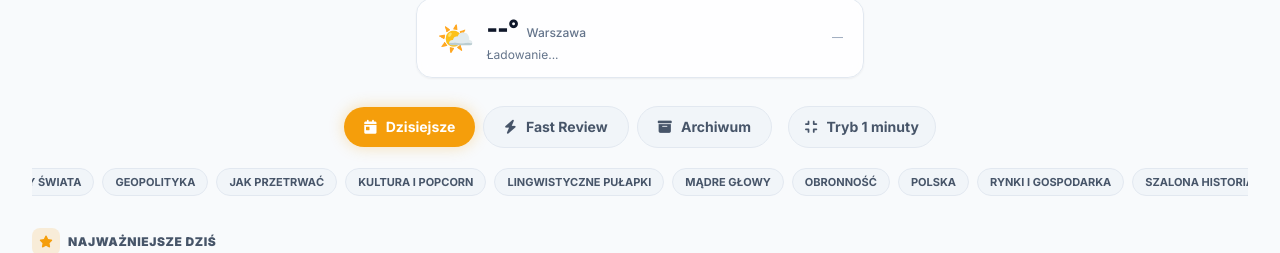
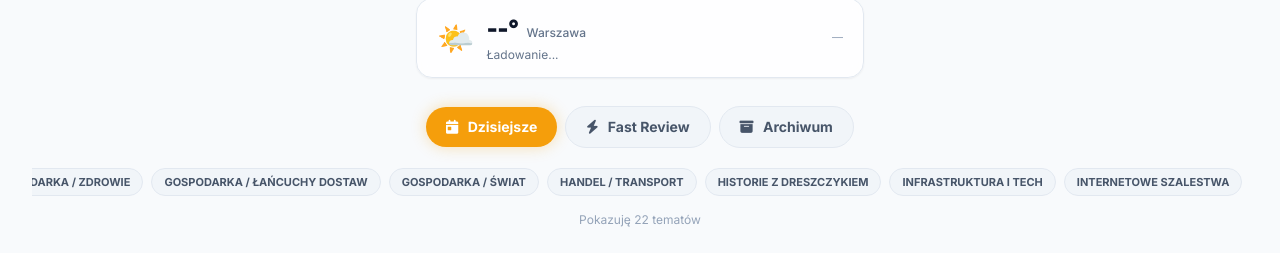
Before and after one commit to Papinio89/Swiat-news, a plain HTML site: page index.html in a window 1280 px wide. Shown: the part 290-543 px from the top of the page. Drawn offline with nearby package versions, Linux system fonts and the light colour scheme; no server answers.

Commit message:
Update index.html

```diff
--- a/index.html
+++ b/index.html
@@ -71,7 +71,7 @@
             padding-bottom: 4px !important;
         }
 
-        /* Category filters - horizontal scroll */
+        /* Category filters */
         #category-filters {
             scrollbar-width: none;
             -ms-overflow-style: none;
@@ -82,17 +82,6 @@
             font-size: 11px !important;
             padding: 5px 12px !important;
         }
-
-        /* Compact mode */
-        body.compact-mode #hero-section { display: none !important; }
-        body.compact-mode #today-grid article .img-container { height: 100px !important; }
-        body.compact-mode #today-grid article p.summary-text { display: none !important; }
-        body.compact-mode #today-grid article .comment-box { display: none !important; }
-        body.compact-mode #today-grid article .read-time { display: none !important; }
-        body.compact-mode #today-grid { gap: 1rem !important; }
-        body.compact-mode #today-grid article h3 { font-size: 0.92rem !important; margin-bottom: 0.4rem !important; }
-        body.compact-mode #weather-widget { display: none !important; }
-        body.compact-mode #new-edition-banner { display: none !important; }
     </style>
 </head>
 <body class="antialiased min-h-screen flex flex-col bg-slate-50 text-slate-900 dark:bg-[#020617] dark:text-f8fafc">
@@ -188,13 +177,11 @@
                         <p id="weather-desc" class="text-xs text-slate-500 dark:text-slate-400 mt-0.5">Ładowanie...</p>
                     </div>
                 </div>
-                <div id="weather-extra" class="text-right text-[11px] text-slate-400 leading-tight">
-                    —
-                </div>
+                <div id="weather-extra" class="text-right text-[11px] text-slate-400 leading-tight">—</div>
             </div>
         </div>
 
-        <!-- TABS + COMPACT -->
+        <!-- TABS -->
         <div class="flex flex-wrap justify-center items-center gap-2 mb-5" id="tabs-container">
             <button id="tab-btn-today" data-tab="today" onclick="switchTab('today')" class="tab-btn active flex-1 sm:flex-none px-5 py-2.5 rounded-full text-sm font-bold transition-all duration-300 bg-brand-500 text-white dark:text-slate-900 shadow-[0_0_15px_rgba(245,158,11,0.3)]">
                 <i class="fa-solid fa-calendar-day mr-1.5"></i> Dzisiejsze
@@ -205,15 +192,13 @@
             <button id="tab-btn-archive" data-tab="archive" onclick="switchTab('archive')" class="tab-btn flex-1 sm:flex-none px-5 py-2.5 rounded-full text-sm font-bold transition-all duration-300 bg-slate-100 dark:bg-slate-800 text-slate-600 dark:text-slate-300 hover:bg-slate-200 dark:hover:bg-slate-700 border border-slate-200 dark:border-slate-700">
                 <i class="fa-solid fa-box-archive mr-1.5"></i> Archiwum
             </button>
-
-            <button id="compact-toggle" onclick="toggleCompact()"
-                class="ml-1 sm:ml-2 px-4 py-2.5 rounded-full text-sm font-bold bg-slate-100 dark:bg-slate-800 text-slate-600 dark:text-slate-300 border border-slate-200 dark:border-slate-700 hover:bg-brand-500 hover:text-slate-900 hover:border-brand-500 transition">
-                <i class="fa-solid fa-compress mr-1.5"></i> <span class="hidden sm:inline">Tryb 1 minuty</span><span class="sm:hidden">1 min</span>
-            </button>
         </div>
 
-        <!-- CATEGORY FILTERS -->
-        <div id="category-filters" class="flex flex-nowrap overflow-x-auto justify-start sm:justify-center gap-2 mb-7 pb-1 -mx-4 px-4 sm:mx-0 sm:px-0 hidden"></div>
+        <!-- CATEGORY FILTERS + COUNTER -->
+        <div id="filters-wrapper" class="mb-7 hidden">
+            <div id="category-filters" class="flex flex-nowrap overflow-x-auto justify-start sm:justify-center gap-2 pb-1 -mx-4 px-4 sm:mx-0 sm:px-0"></div>
+            <p id="filter-counter" class="text-center text-xs text-slate-400 mt-3 hidden">Pokazuję <span id="filter-count">0</span> tematów</p>
+        </div>
 
         <div id="loader" class="flex flex-col items-center justify-center py-16">
             <i class="fa-solid fa-circle-notch fa-spin text-brand-500 dark:text-brand-400 text-4xl mb-4"></i>
@@ -227,8 +212,6 @@
 
         <!-- 1. Dzisiejsze -->
         <div id="view-today" class="view-section opacity-0 transition-opacity duration-500 hidden">
-
-            <!-- HERO -->
             <div id="hero-section" class="mb-10 hidden">
                 <div class="flex items-center gap-2 mb-5">
                     <div class="w-7 h-7 rounded-lg bg-brand-500/15 flex items-center justify-center">
@@ -244,7 +227,6 @@
                     <div class="h-px bg-slate-200 dark:bg-slate-800 flex-1"></div>
                 </div>
             </div>
-
             <div id="today-grid" class="grid grid-cols-1 md:grid-cols-2 lg:grid-cols-3 gap-7"></div>
         </div>
 
@@ -261,7 +243,6 @@
                 </div>
                 <div id="breaking-list" class="flex flex-col gap-3"></div>
             </div>
-
             <div class="mb-3 flex items-center justify-between">
                 <p class="text-xs text-slate-500 dark:text-slate-400 font-medium">Błyskawiczny skrót pozostałych tematów:</p>
             </div>
@@ -302,7 +283,6 @@
                 <img src="https://api.visitorbadge.io/api/combined?path=swiat-w-minut.vercel.app&labelColor=transparent&countColor=%23f59e0b&style=flat"
                      alt="Licznik odwiedzin" class="inline-block h-4" loading="lazy" referrerpolicy="no-referrer">
             </div>
-
             <p class="text-brand-500 text-[10px] mt-2 font-semibold tracking-wider">
                 <a href="https://swiat-w-minut.vercel.app">swiat-w-minut.vercel.app</a>
             </p>
@@ -323,8 +303,8 @@
         let archiveNews = {};
         let archiveRoz = {};
         let archiveVisibleCount = 3;
-        let currentCategory = 'all';
-        let isCompact = localStorage.getItem('compactMode') === 'true';
+        let currentCategory = localStorage.getItem('selectedCategory') || 'all';
+        let currentTab = 'today';
 
         function debounce(fn, delay) {
             let timer;
@@ -337,7 +317,6 @@
             filterNews(sourceId);
         }, 280);
 
-        // Progress bar + back to top
         window.addEventListener('scroll', () => {
             const winScroll = document.documentElement.scrollTop;
             const height = document.documentElement.scrollHeight - document.documentElement.clientHeight;
@@ -372,25 +351,6 @@
                 document.documentElement.classList.add('dark');
                 localStorage.theme = 'dark';
                 document.getElementById('theme-icon').className = 'fa-solid fa-moon';
-            }
-        }
-
-        function applyCompactState() {
-            if (isCompact) {
-                document.body.classList.add('compact-mode');
-                document.getElementById('compact-toggle').innerHTML = '<i class="fa-solid fa-expand mr-1.5"></i> <span class="hidden sm:inline">Pełny widok</span><span class="sm:hidden">Pełny</span>';
-            } else {
-                document.body.classList.remove('compact-mode');
-                document.getElementById('compact-toggle').innerHTML = '<i class="fa-solid fa-compress mr-1.5"></i> <span class="hidden sm:inline">Tryb 1 minuty</span><span class="sm:hidden">1 min</span>';
-            }
-        }
-        function toggleCompact() {
-            isCompact = !isCompact;
-            localStorage.setItem('compactMode', isCompact);
-            applyCompactState();
-            // re-render today to respect compact (hero hide)
-            if (document.getElementById('view-today') && !document.getElementById('view-today').classList.contains('hidden')) {
-                applyCategoryFilter();
             }
         }
 
@@ -450,7 +410,6 @@
             catch { return null; }
         }
 
-        // Szacowany czas czytania (ok. 200 słów / min)
         function estimateReadTime(text) {
             if (!text) return '1 min';
             const words = text.trim().split(/\s+/).length;
@@ -503,7 +462,6 @@
 
                     const cardHtml = `
                         <article id="${cardId}" class="bg-white dark:bg-slate-900/50 border border-slate-200 dark:border-slate-800 rounded-2xl overflow-hidden shadow-lg hover:shadow-xl hover:border-slate-300 dark:hover:border-slate-700 transition duration-300 flex flex-col relative group">
-
                             <div class="absolute top-4 right-4 z-20 flex gap-2 opacity-0 group-hover:opacity-100 sm:opacity-100 transition-opacity" data-html2canvas-ignore="true">
                                 <button onclick="doDownload('${cardId}', '${encTitle}')" class="w-9 h-9 rounded-full bg-slate-900/70 backdrop-blur border border-white/20 flex items-center justify-center text-white hover:bg-brand-500 hover:text-slate-900 transition shadow-lg" title="Pobierz kartę">
                                     <i class="fa-solid fa-download text-sm"></i>
@@ -512,41 +470,33 @@
                                     <i class="fa-solid fa-share-nodes text-sm"></i>
                                 </button>
                             </div>
-
                             <div class="h-48 w-full relative overflow-hidden img-container bg-slate-800">
                                 <img src="${directImgUrl}" loading="lazy" onerror="this.onerror=null;this.src='${FALLBACK_IMG}';"
                                      class="w-full h-full object-cover transition-transform duration-500 group-hover:scale-105"
                                      crossorigin="anonymous" alt="${cleanTitle}">
                                 <div class="absolute inset-0 bg-gradient-to-t from-slate-900/90 to-transparent"></div>
                             </div>
-
                             <div class="p-5 sm:p-6 flex-1 flex flex-col -mt-10 relative z-10">
                                 <div class="mb-2.5 flex items-center justify-between gap-2">
-                                    <span class="badge-fixed px-2.5 rounded-md border text-[10px] font-bold uppercase tracking-wider ${catStyle} shadow-md backdrop-blur-md">
-                                        ${rawC}
-                                    </span>
-                                    <span class="read-time text-[10px] text-slate-400 font-medium flex items-center gap-1">
+                                    <span class="badge-fixed px-2.5 rounded-md border text-[10px] font-bold uppercase tracking-wider ${catStyle} shadow-md backdrop-blur-md">${rawC}</span>
+                                    <span class="text-[10px] text-slate-400 font-medium flex items-center gap-1">
                                         <i class="fa-regular fa-clock text-[9px]"></i> ${readTime}
                                     </span>
                                 </div>
-
                                 <h3 class="text-lg font-bold text-slate-900 dark:text-white mb-2.5 leading-snug">${emoji} ${titleHtml}</h3>
-                                <p class="summary-text text-slate-600 dark:text-slate-400 text-sm mb-5 flex-1 leading-relaxed">${item.summary || ''}</p>
-
-                                <div class="comment-box mt-auto rounded-xl p-3.5 border ${comStyle}">
+                                <p class="text-slate-600 dark:text-slate-400 text-sm mb-5 flex-1 leading-relaxed">${item.summary || ''}</p>
+                                <div class="mt-auto rounded-xl p-3.5 border ${comStyle}">
                                     <div class="flex items-center gap-2 mb-1 opacity-80">
                                         <i class="fa-solid fa-lightbulb text-[10px]"></i>
                                         <span class="text-[9px] font-black uppercase tracking-widest">Komentarz</span>
                                     </div>
                                     <p class="text-sm font-medium leading-relaxed italic">"${item.comment || ''}"</p>
                                 </div>
-
                                 ${item.link && item.link !== '#' ? `
                                 <a data-html2canvas-ignore="true" href="${item.link}" target="_blank" rel="noopener noreferrer"
                                    class="mt-4 block text-center w-full py-2.5 rounded-xl bg-slate-100 dark:bg-slate-800/80 text-slate-700 dark:text-slate-300 text-xs font-semibold hover:bg-slate-200 dark:hover:bg-slate-700 transition">
                                     ${domain ? `Źródło: ${domain}` : 'ZOBACZ ŹRÓDŁO'} <i class="fa-solid fa-angle-right ml-1"></i>
-                                </a>
-                                ` : ''}
+                                </a>` : ''}
                             </div>
                         </article>
                     `;
@@ -581,9 +531,7 @@
                             <div class="text-3xl flex-shrink-0 mt-0.5">${emoji}</div>
                             <div class="flex-1 min-w-0">
                                 <div class="flex items-center gap-2 mb-1.5 flex-wrap">
-                                    <span class="badge-fixed px-2.5 rounded border text-[9px] font-black uppercase tracking-wider bg-red-600 text-white border-red-500">
-                                        ${item.category || 'PILNE'}
-                                    </span>
+                                    <span class="badge-fixed px-2.5 rounded border text-[9px] font-black uppercase tracking-wider bg-red-600 text-white border-red-500">${item.category || 'PILNE'}</span>
                                     ${domain ? `<span class="text-[10px] text-slate-400 font-medium">${domain}</span>` : ''}
                                 </div>
                                 <h4 class="text-slate-900 dark:text-white font-bold text-base sm:text-lg leading-snug mb-1.5">
@@ -652,25 +600,30 @@
             return combined;
         }
 
+        // ========== FILTRY KATEGORII (wspólne dla Today + Archive) ==========
+        function getAllCategories() {
+            const cats = new Set();
+            todayItems.forEach(i => cats.add(i.category || 'Inne'));
+            archiveGroups.forEach(g => g.items.forEach(i => cats.add(i.category || 'Inne')));
+            return [...cats];
+        }
+
         function buildCategoryFilters() {
             const priority = ['Polska', 'Obronność', 'Geopolityka', 'Gospodarka', 'Świat'];
-            const allCats = [...new Set(todayItems.map(i => i.category || 'Inne'))];
+            const allCats = getAllCategories();
             const ordered = [
                 ...priority.filter(c => allCats.includes(c)),
                 ...allCats.filter(c => !priority.includes(c)).sort()
             ];
 
             const container = document.getElementById('category-filters');
-            const savedCat = localStorage.getItem('selectedCategory') || 'all';
-            currentCategory = savedCat;
-
             let html = `
-                <button data-cat="all" class="cat-chip rounded-full font-bold transition border ${savedCat === 'all' ? 'bg-brand-500 text-white border-brand-500' : 'bg-slate-100 dark:bg-slate-800 text-slate-600 dark:text-slate-300 border-slate-200 dark:border-slate-700'}">
+                <button data-cat="all" class="cat-chip rounded-full font-bold transition border ${currentCategory === 'all' ? 'bg-brand-500 text-white border-brand-500' : 'bg-slate-100 dark:bg-slate-800 text-slate-600 dark:text-slate-300 border-slate-200 dark:border-slate-700'}">
                     Wszystkie
                 </button>
             `;
             ordered.forEach(cat => {
-                const isActive = savedCat === cat;
+                const isActive = currentCategory === cat;
                 html += `
                     <button data-cat="${cat}" class="cat-chip rounded-full font-bold transition border ${isActive ? 'bg-brand-500 text-white border-brand-500' : 'bg-slate-100 dark:bg-slate-800 text-slate-600 dark:text-slate-300 border-slate-200 dark:border-slate-700'}">
                         ${cat}
@@ -679,7 +632,6 @@
             });
 
             container.innerHTML = html;
-            container.classList.remove('hidden');
 
             container.querySelectorAll('.cat-chip').forEach(btn => {
                 btn.addEventListener('click', () => {
@@ -692,16 +644,33 @@
                     });
                     btn.classList.remove('bg-slate-100', 'dark:bg-slate-800', 'text-slate-600', 'dark:text-slate-300', 'border-slate-200', 'dark:border-slate-700');
                     btn.classList.add('bg-brand-500', 'text-white', 'border-brand-500');
-                    applyCategoryFilter();
+
+                    applyFilters();
                 });
             });
         }
 
-        function applyCategoryFilter() {
-            const filtered = currentCategory === 'all'
-                ? todayItems
-                : todayItems.filter(i => (i.category || 'Inne') === currentCategory);
-            renderTodayWithHero(filtered);
+        function applyFilters() {
+            if (currentTab === 'today') {
+                const filtered = currentCategory === 'all'
+                    ? todayItems
+                    : todayItems.filter(i => (i.category || 'Inne') === currentCategory);
+                renderTodayWithHero(filtered);
+                updateCounter(filtered.length);
+            } else if (currentTab === 'archive') {
+                renderArchive(); // wewnątrz filtruje
+            }
+        }
+
+        function updateCounter(count) {
+            const counterEl = document.getElementById('filter-counter');
+            const countSpan = document.getElementById('filter-count');
+            if (count > 0) {
+                countSpan.textContent = count;
+                counterEl.classList.remove('hidden');
+            } else {
+                counterEl.classList.add('hidden');
+            }
         }
 
         function renderTodayWithHero(items) {
@@ -709,7 +678,7 @@
             const heroGrid = document.getElementById('hero-grid');
             const todayGrid = document.getElementById('today-grid');
 
-            if (isCompact || items.length <= 3) {
+            if (items.length <= 3) {
                 heroSection.classList.add('hidden');
                 renderCardsToContainer(todayGrid, items);
                 return;
@@ -775,7 +744,6 @@
 
         async function init() {
             initTheme();
-            applyCompactState();
 
             try {
                 const cb = new Date().getTime();
@@ -797,20 +765,20 @@
                 let displayDate = globalNewsData.date || "Dzisiaj";
                 document.getElementById('header-date').textContent = `${displayDate} • Najnowsze wydanie`;
 
-                // Ostatnia aktualizacja + banner
                 const now = new Date();
                 const timeStr = now.toLocaleTimeString('pl-PL', { hour: '2-digit', minute: '2-digit' });
                 document.getElementById('update-time').textContent = timeStr;
                 document.getElementById('last-update').classList.remove('hidden');
 
-                // Banner nowego wydania (pokazujemy zawsze przy świeżym załadowaniu)
                 document.getElementById('banner-time').textContent = `• ${timeStr}`;
                 document.getElementById('new-edition-banner').classList.remove('hidden');
-                // Ukryj banner po 8 sekundach
                 setTimeout(() => {
                     const banner = document.getElementById('new-edition-banner');
-                    if (banner) banner.style.opacity = '0';
-                    setTimeout(() => banner?.classList.add('hidden'), 400);
+                    if (banner) {
+                        banner.style.transition = 'opacity 0.4s';
+                        banner.style.opacity = '0';
+                        setTimeout(() => banner.classList.add('hidden'), 400);
+                    }
                 }, 8000);
 
                 const todayKey = `${now.getFullYear()}-${String(now.getMonth() + 1).padStart(2, '0')}-${String(now.getDate()).padStart(2, '0')}`;
@@ -845,11 +813,8 @@
                 }
 
                 buildCategoryFilters();
-                applyCategoryFilter();
                 renderFastReview(todayItems, fastReportItems, globalFastData.time);
-                renderArchive();
                 loadWeather();
-
                 switchTab('today');
 
             } catch (error) {
@@ -869,11 +834,22 @@
                         <p class="font-medium text-sm">Brak wcześniejszych wydań w archiwum.</p>
                     </div>
                 `;
+                updateCounter(0);
                 return;
             }
 
+            let totalShown = 0;
             const groupsToShow = archiveGroups.slice(0, archiveVisibleCount);
+
             groupsToShow.forEach((group, index) => {
+                // Filtruj po kategorii
+                let items = group.items;
+                if (currentCategory !== 'all') {
+                    items = items.filter(i => (i.category || 'Inne') === currentCategory);
+                }
+                if (items.length === 0) return;
+
+                totalShown += items.length;
                 const groupId = `archive-group-${index}`;
                 const groupHtml = `
                     <div>
@@ -885,8 +861,10 @@
                     </div>
                 `;
                 container.insertAdjacentHTML('beforeend', groupHtml);
-                renderCardsToContainer(document.getElementById(groupId), group.items);
+                renderCardsToContainer(document.getElementById(groupId), items);
             });
+
+            updateCounter(totalShown);
 
             if (archiveVisibleCount < archiveGroups.length) {
                 const remaining = archiveGroups.length - archiveVisibleCount;
@@ -910,11 +888,17 @@
         }
 
         function switchTab(tabId) {
+            currentTab = tabId;
             document.querySelectorAll('.view-section').forEach(el => el.classList.add('hidden', 'opacity-0'));
 
-            const catFilters = document.getElementById('category-filters');
-            if (tabId === 'today') catFilters.classList.remove('hidden');
-            else catFilters.classList.add('hidden');
+            const filtersWrapper = document.getElementById('filters-wrapper');
+
+            // Filtry pokazujemy tylko na Today i Archive
+            if (tabId === 'today' || tabId === 'archive') {
+                filtersWrapper.classList.remove('hidden');
+            } else {
+                filtersWrapper.classList.add('hidden');
+            }
 
             if (tabId === 'search') {
                 document.getElementById('main-titles').classList.add('hidden');
@@ -924,7 +908,7 @@
             } else {
                 document.getElementById('main-titles').classList.remove('hidden');
                 document.getElementById('tabs-container').classList.remove('hidden');
-                if (!isCompact) document.getElementById('weather-widget').classList.remove('hidden');
+                document.getElementById('weather-widget').classList.remove('hidden');
 
                 document.querySelectorAll('.tab-btn').forEach(btn => {
                     btn.className = "tab-btn flex-1 sm:flex-none px-5 py-2.5 rounded-full text-sm font-bold transition-all duration-300 bg-slate-100 dark:bg-slate-800 text-slate-600 dark:text-slate-300 hover:bg-slate-200 dark:hover:bg-slate-700 border border-slate-200 dark:border-slate-700";
@@ -936,6 +920,13 @@
                     activeBtn.className = "tab-btn active flex-1 sm:flex-none px-5 py-2.5 rounded-full text-sm font-bold transition-all duration-300 bg-brand-500 text-white dark:text-slate-900 shadow-[0_0_15px_rgba(245,158,11,0.3)]";
                     activeBtn.dataset.tab = tabId;
                 }
+            }
+
+            // Render odpowiedniej zakładki
+            if (tabId === 'today') {
+                applyFilters();
+            } else if (tabId === 'archive') {
+                renderArchive();
             }
 
             const targetView = document.getElementById(`view-${tabId}`);
@@ -971,8 +962,7 @@
             }
 
             if (query.length === 0) {
-                const activeTab = document.querySelector('.tab-btn.active');
-                switchTab(activeTab ? activeTab.dataset.tab : 'today');
+                switchTab(currentTab || 'today');
                 return;
             }
 
@@ -1006,8 +996,7 @@
             document.getElementById('search-input-mobile').value = '';
             document.getElementById('search-clear-desktop').classList.add('hidden');
             document.getElementById('search-clear-mobile').classList.add('hidden');
-            const activeTab = document.querySelector('.tab-btn.active');
-            switchTab(activeTab ? activeTab.dataset.tab : 'today');
+            switchTab(currentTab || 'today');
         }
 
         document.addEventListener('DOMContentLoaded', init);
```
